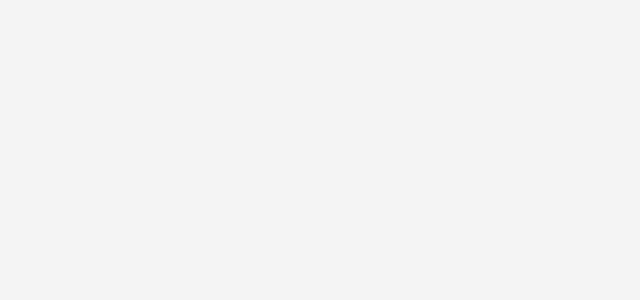
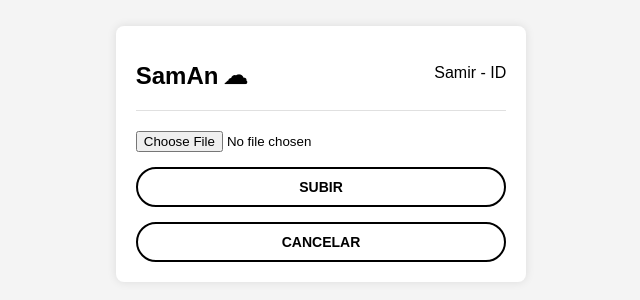
Before and after one commit to Andy-453/samanfronted, a React (Create React App) app: page /upload in a window 1280 px wide. Before the commit this address had no page. Shown: the part 246-546 px from the top of the page, without its empty margins (319-959 px from the left). Built offline with nearby package versions, Linux system fonts and the light colour scheme.

Commit message:
Configuracion para subir documentos

```diff
--- a/package.json
+++ b/package.json
@@ -6,6 +6,7 @@
     "@testing-library/jest-dom": "^5.17.0",
     "@testing-library/react": "^13.4.0",
     "@testing-library/user-event": "^13.5.0",
+    "axios": "^1.7.7",
     "react": "^18.3.1",
     "react-dom": "^18.3.1",
     "react-router-dom": "^6.27.0",
--- a/src/App.js
+++ b/src/App.js
@@ -5,6 +5,7 @@ import Welcome from './components/Welcome';
 import Register from './components/Register';
 import Login from './components/Login';
 import HomePage from './components/HomePage';
+import FileUploadPage from './components/FileUploadPage';
 
 function App() {
   return (
@@ -15,6 +16,7 @@ function App() {
           <Route path="/register" element={<Register />} />
           <Route path="/login" element={<Login />} />
           <Route path="/home" element={<HomePage />} /> {/* Ruta para la página principal */}
+          <Route path="/upload" element={<FileUploadPage />} /> {/* Ruta para la página de carga de documentos */}
         </Routes>
       </div>
     </Router>
--- /dev/null
+++ b/src/components/FileUploadPage.css
@@ -0,0 +1,93 @@
+/* FileUploadPage.css */
+
+body {
+    font-family: Arial, sans-serif;
+    background-color: #f4f4f4;
+    margin: 0;
+    padding: 0;
+    height: 100vh;
+    display: flex;
+    align-items: center;
+    justify-content: center;
+  }
+
+  .file-upload-page {
+    width: 80%;
+    max-width: 800px;
+    margin: 0 auto;
+    padding: 20px;
+    background-color: #ffffff;
+    box-shadow: 0 0 10px rgba(0, 0, 0, 0.1);
+    border-radius: 8px;
+  }
+
+  .header {
+    display: flex;
+    justify-content: space-between;
+    align-items: center;
+    border-bottom: 1px solid #e0e0e0;
+    padding-bottom: 10px;
+    margin-bottom: 20px;
+  }
+
+  .logo {
+    display: flex;
+    align-items: center;
+  }
+
+  .user-info {
+    display: flex;
+    align-items: center;
+  }
+
+  .user-icon {
+    width: 40px;
+    height: 40px;
+    border-radius: 50%;
+    margin-left: 10px;
+  }
+
+  .buttons {
+    display: flex;
+    justify-content: space-between;
+    margin-bottom: 20px;
+  }
+
+  .buttons button {
+    padding: 10px 20px;
+    font-size: 16px;
+    background-color: #007bff;
+    color: #fff;
+    border: none;
+    border-radius: 8px;
+    cursor: pointer;
+  }
+
+  .buttons button:hover {
+    background-color: #0056b3;
+  }
+
+  .file-drop-area {
+    border: 2px dashed #ccc;
+    border-radius: 8px;
+    padding: 40px;
+    text-align: center;
+    background-color: #f8f9fa;
+    position: relative;
+  }
+
+  .file-drop-area p {
+    margin: 0;
+    color: #aaa;
+    font-size: 18px;
+  }
+
+  .file-input {
+    position: absolute;
+    top: 0;
+    left: 0;
+    width: 100%;
+    height: 100%;
+    opacity: 0;
+    cursor: pointer;
+  }
--- /dev/null
+++ b/src/components/FileUploadPage.js
@@ -0,0 +1,70 @@
+import axios from 'axios';
+import React, { useState } from 'react';
+import './FileUploadPage.css';
+import { useNavigate } from 'react-router-dom';
+import API_BASE_URL from '../config';
+
+function FileUploadPage() {
+  const [selectedFile, setSelectedFile] = useState(null);
+  const navigate = useNavigate();
+
+  const handleFileChange = (e) => {
+    setSelectedFile(e.target.files[0]);
+  };
+
+  const handleUpload = async () => {
+    if (!selectedFile) {
+      alert('Por favor seleccione un archivo para subir.');
+      return;
+    }
+
+    const formData = new FormData();
+    formData.append('DocumentName', selectedFile.name);
+    formData.append('Address', 'Dirección del documento'); // Puedes cambiar la dirección si es necesario
+    formData.append('TypeDocument', 'Tipo de documento'); // Puedes cambiar el tipo de documento si es necesario
+    formData.append('DocumentFile', selectedFile);
+    formData.append('IsProtected', false); // Valor predeterminado
+    formData.append('IsShared', false); // Valor predeterminado
+    formData.append('IsDeleted', false); // Valor predeterminado
+
+    const token = localStorage.getItem('token');
+
+    try {
+      const response = await axios.post(`${API_BASE_URL}/api/Documents/upload`, formData, {
+        headers: {
+          'Content-Type': 'multipart/form-data',
+          'Authorization': `Bearer ${token}`,
+        },
+      });
+
+      if (response.status === 200) {
+        alert('Documento subido con éxito');
+        navigate('/home'); // Redirigir a la página principal después de la carga exitosa
+      }
+    } catch (error) {
+      console.error('Error al subir el documento:', error);
+      alert('Error al subir el documento. Por favor, inténtelo de nuevo.');
+    }
+  };
+
+  return (
+    <div className="file-upload-page">
+      <header className="header">
+        <div className="logo">
+          <h1>SamAn</h1>
+        </div>
+        <div className="user-info">
+          <span>Samir - ID</span>
+        </div>
+      </header>
+
+      <div className="upload-container">
+        <input type="file" onChange={handleFileChange} />
+        <button onClick={handleUpload}>SUBIR</button>
+        <button onClick={() => navigate('/home')}>CANCELAR</button>
+      </div>
+    </div>
+  );
+}
+
+export default FileUploadPage;
--- a/src/components/HomePage.js
+++ b/src/components/HomePage.js
@@ -6,14 +6,14 @@ function HomePage() {
   const [searchTerm, setSearchTerm] = useState('');
   const [recentlyViewed, setRecentlyViewed] = useState([]);
   const [recentlyAdded, setRecentlyAdded] = useState([]);
+  const navigate = useNavigate();
 
   const handleSearchChange = (e) => {
     setSearchTerm(e.target.value);
   };
 
-  const handleUpload = () => {
-    // Funcionalidad de carga de documentos
-    alert("Subir documentos");
+  const handleUploadRedirect = () => {
+    navigate('/upload');
   };
 
   return (
@@ -41,7 +41,7 @@ function HomePage() {
         <button>CREAR GRUPO FAMILIAR</button>
         <button>ARCHIVES</button>
         <button>PROTECTION</button>
-        <button onClick={handleUpload}>EXPORT</button> {/* Botón para cargar documentos */}
+        <button onClick={handleUploadRedirect}>EXPORT</button> {/* Botón para redirigir a la carga de archivos */}
         <button>DELETE</button>
       </div>
 
--- a/src/components/Login.js
+++ b/src/components/Login.js
@@ -29,6 +29,9 @@ function Login() {
         const data = await response.json();
         alert("Login exitoso");
         console.log("Token:", data.token);
+
+        // Guardar el token JWT en el localStorage
+        localStorage.setItem('token', data.token);
 
         // Redirigir al usuario a la página principal después del login exitoso
         navigate("/home");
```
Also changed, not shown: 1 other file (tests, documents, lock files or other folders).
